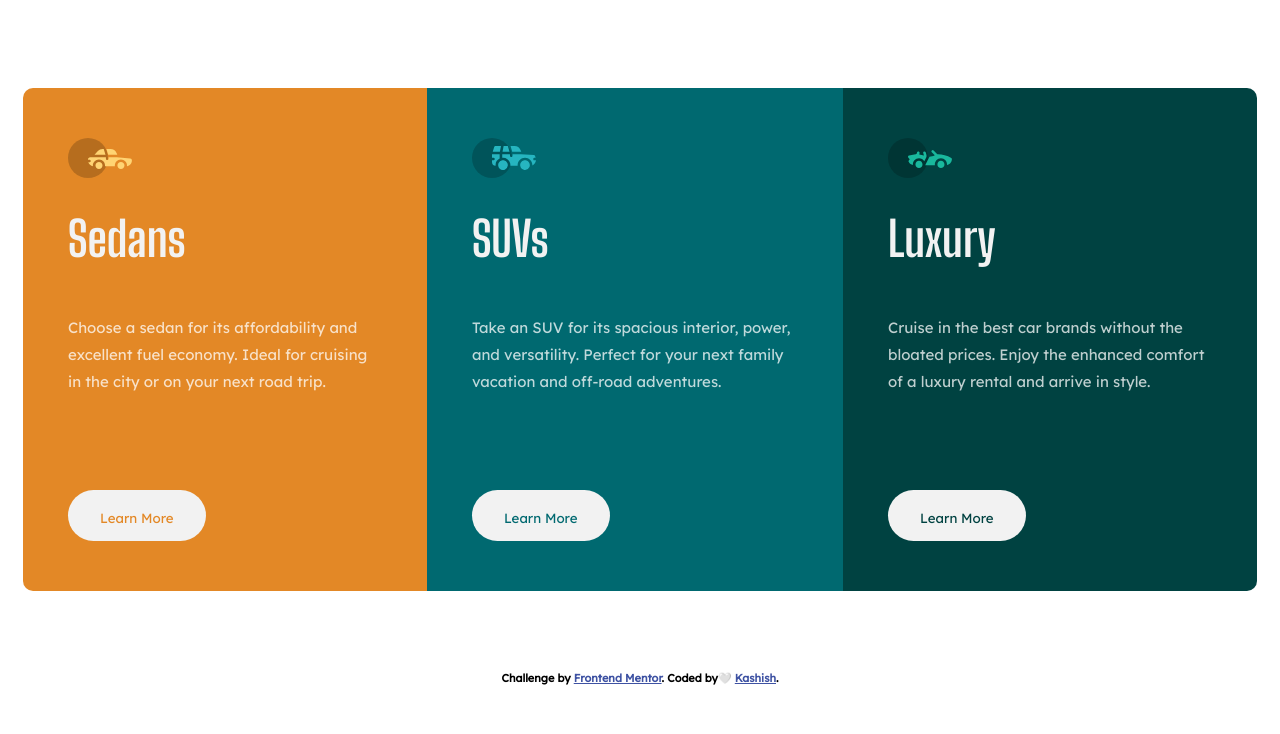
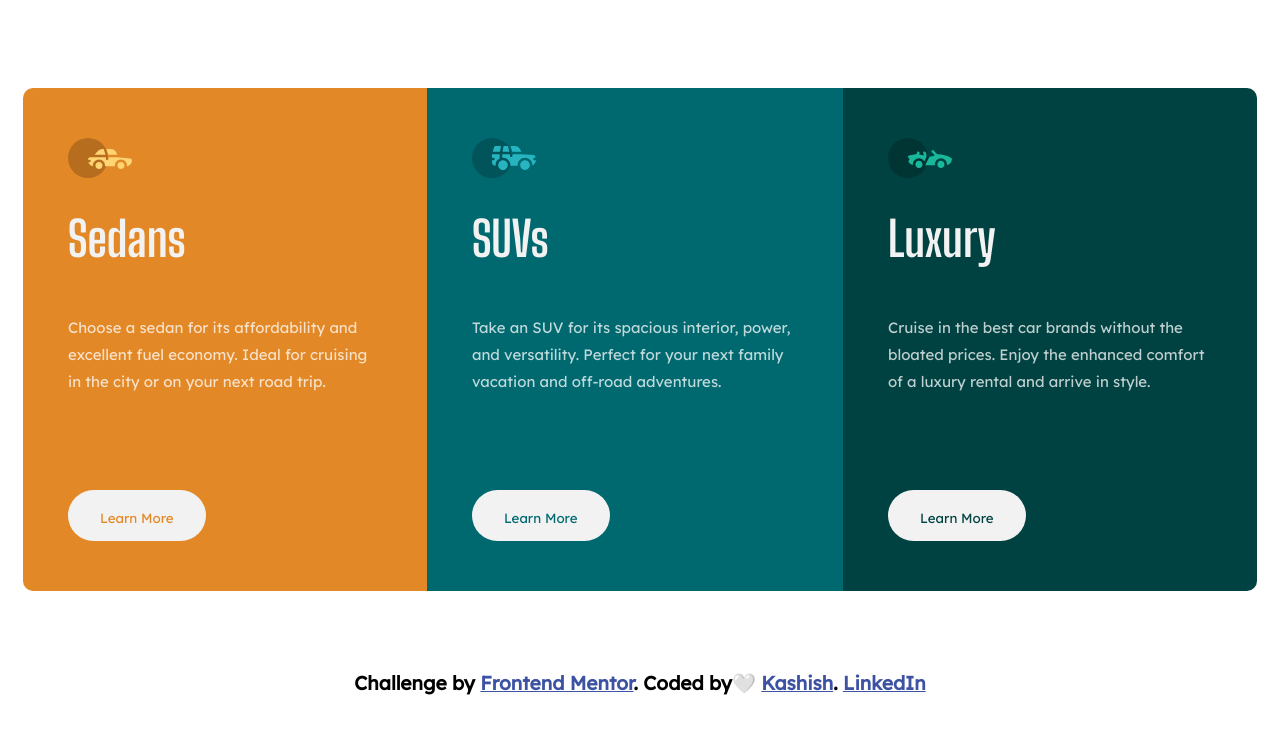
Before and after one commit to K-ash-ish/3-column-preview-card-component-main-CHALLENGE, a plain HTML site: page index.html in a window 1280 px wide. Drawn offline with Linux system fonts and the light colour scheme.

Commit message:
Update index.html

```diff
--- a/index.html
+++ b/index.html
@@ -11,7 +11,7 @@
 
   <!-- Feel free to remove these styles or customise in your own stylesheet 👍 -->
   <style>
-    .attribution { font-size: 11px; text-align: center; }
+    .attribution {  text-align: center; }
     .attribution a { color: hsl(228, 45%, 44%); }
   </style>
 </head>
@@ -55,6 +55,8 @@
   <div class="attribution">
     Challenge by <a href="https://www.frontendmentor.io?ref=challenge" target="_blank">Frontend Mentor</a>.
     Coded by🤍 <a href="https://k-ash-ish.github.io/3-column-preview-card-component-main-CHALLENGE/">Kashish</a>.
+     <a href="https://www.linkedin.com/in/kashish-sondhiya-969120198/">LinkedIn</a>
   </div>
+
 </body>
 </html>
```
